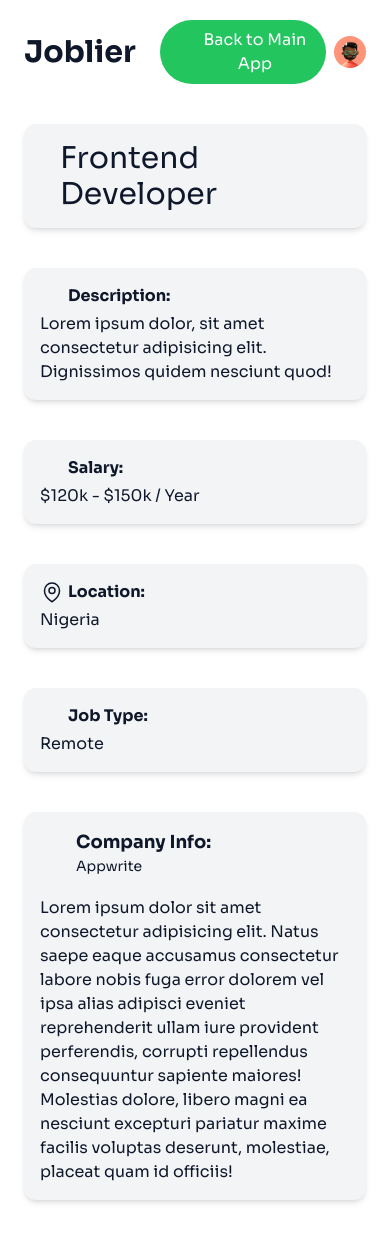
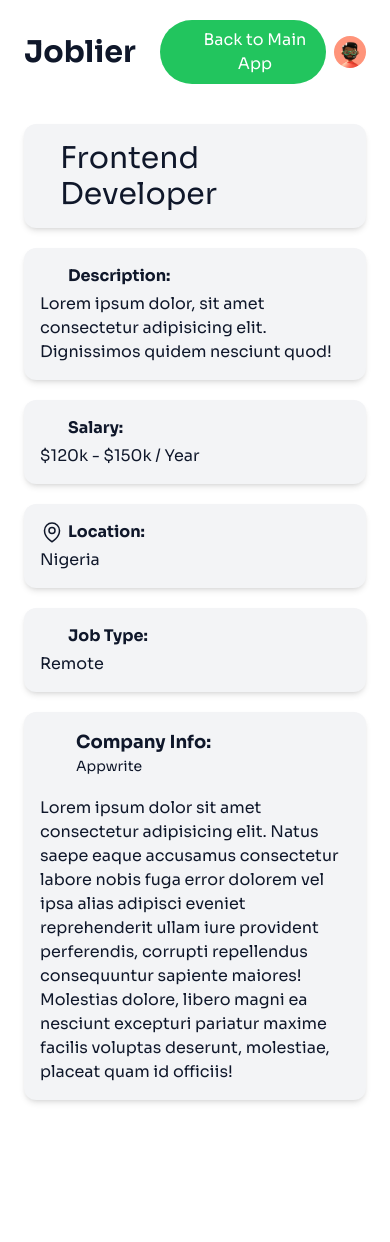
Before and after one commit to fasakinhenry/jobsearch, a React (Vite) app: page /jobs/1 in a window 390 px wide. Shown: the top 1242 px of the page. After the commit the page ends 1180 px from the top, so only its background shows below. Built offline with nearby package versions, Linux system fonts and the light colour scheme; some icons are missing.

Commit message:
edited styling of partuclar job page

```diff
--- a/src/pages/App/ParticularJob.jsx
+++ b/src/pages/App/ParticularJob.jsx
@@ -43,14 +43,14 @@ const ParticularJob = () => {
             <img src={avatar} className="h-8 w-8 rounded-full" alt="" />
           </Link>
         </div>
-        <div className="my-5">
+        <div className="my-10">
           <div className="grid md:flex md:gap-5 items-start">
-            <div className="grid md:w-3/6">
-              <div className="flex items-center gap-1 bg-gray-100 rounded-xl p-4 my-5 shadow-md">
+            <div className="grid md:w-3/6 gap-5">
+              <div className="flex items-center gap-1 bg-gray-100 rounded-xl p-4 shadow-md">
                 <PasswordCheck />
                 <h2 className="text-3xl">{currentJob && currentJob[0].title}</h2>
               </div>
-              <div className="grid gap-1 bg-gray-100 rounded-xl p-4 my-5 shadow-md">
+              <div className="grid gap-1 bg-gray-100 rounded-xl p-4 shadow-md">
                 <div className="flex items-center gap-1">
                   <Note className="h-6 w-6" />
                   <h2 className="font-bold">Description:</h2>
@@ -59,21 +59,21 @@ const ParticularJob = () => {
                 {currentJob && currentJob[0].description}
                 </p>
               </div>
-              <div className="grid gap-1 bg-gray-100 rounded-xl p-4 my-5 shadow-md">
+              <div className="grid gap-1 bg-gray-100 rounded-xl p-4 shadow-md">
                 <div className="flex gap-1 items-end">
                   <MoneyChange className="h-6 w-6" />
                   <h2 className="font-bold">Salary:</h2>
                 </div>
                 <p className="text-md">{currentJob && currentJob[0].salary}</p>
               </div>
-              <div className="grid gap-1 bg-gray-100 rounded-xl p-4 my-5 shadow-md">
+              <div className="grid gap-1 bg-gray-100 rounded-xl p-4 shadow-md">
                 <div className="flex gap-1 items-end">
                   <MapPinIcon className="h-6 w-6" />
                   <h2 className="font-bold">Location:</h2>
                 </div>
                 <p className="text-md">{currentJob && currentJob[0].location}</p>
               </div>
-              <div className="grid gap-1 bg-gray-100 rounded-xl p-4 my-5 shadow-md">
+              <div className="grid gap-1 bg-gray-100 rounded-xl p-4 shadow-md">
                 <div className="flex gap-1 items-end">
                   <Briefcase className="h-6 w-6" />
                   <h2 className="font-bold">Job Type:</h2>
@@ -81,8 +81,8 @@ const ParticularJob = () => {
                 <p className="text-md">{currentJob && currentJob[0].type}</p>
               </div>
             </div>
-            <div className="grid md:w-4/6">
-              <div className="grid  bg-gray-100 rounded-xl p-4 my-5 shadow-md">
+            <div className="grid md:w-4/6 my-5 md:my-0 gap-5">
+              <div className="grid bg-gray-100 rounded-xl p-4 shadow-md">
                 <div className="flex items-center gap-1 mb-5">
                   <Building3 className="h-8 w-8" />
                   <div className="grid ">
```
